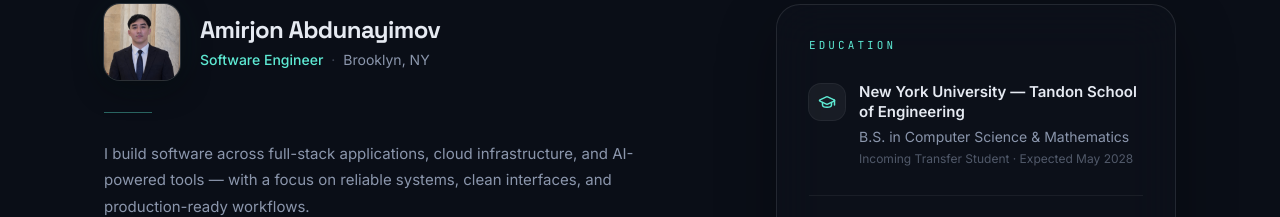
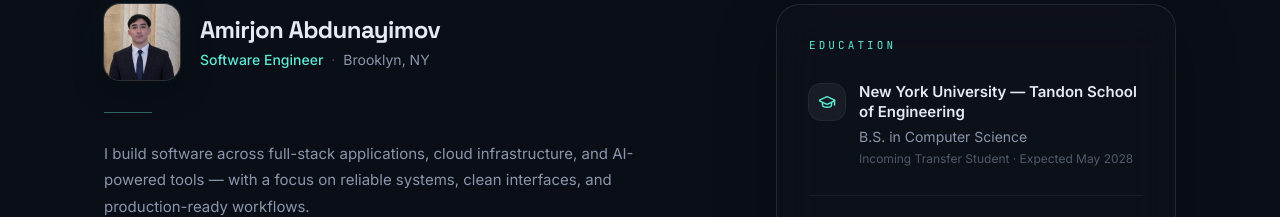
Before and after one commit to Amirjon06/amirjon-portfolio, a Next.js app: page / in a window 1280 px wide. Shown: the part 940-1157 px from the top of the page. Built offline with nearby package versions, Linux system fonts and the light colour scheme; no server answers.

Commit message:
content: update education details

```diff
--- a/src/data/content.ts
+++ b/src/data/content.ts
@@ -42,7 +42,7 @@ export const about = {
   education: [
     {
       school: "New York University — Tandon School of Engineering",
-      degree: "B.S. in Computer Science & Mathematics",
+      degree: "B.S. in Computer Science",
       meta: "Incoming Transfer Student · Expected May 2028",
       honors: [],
       courses: [],
```
